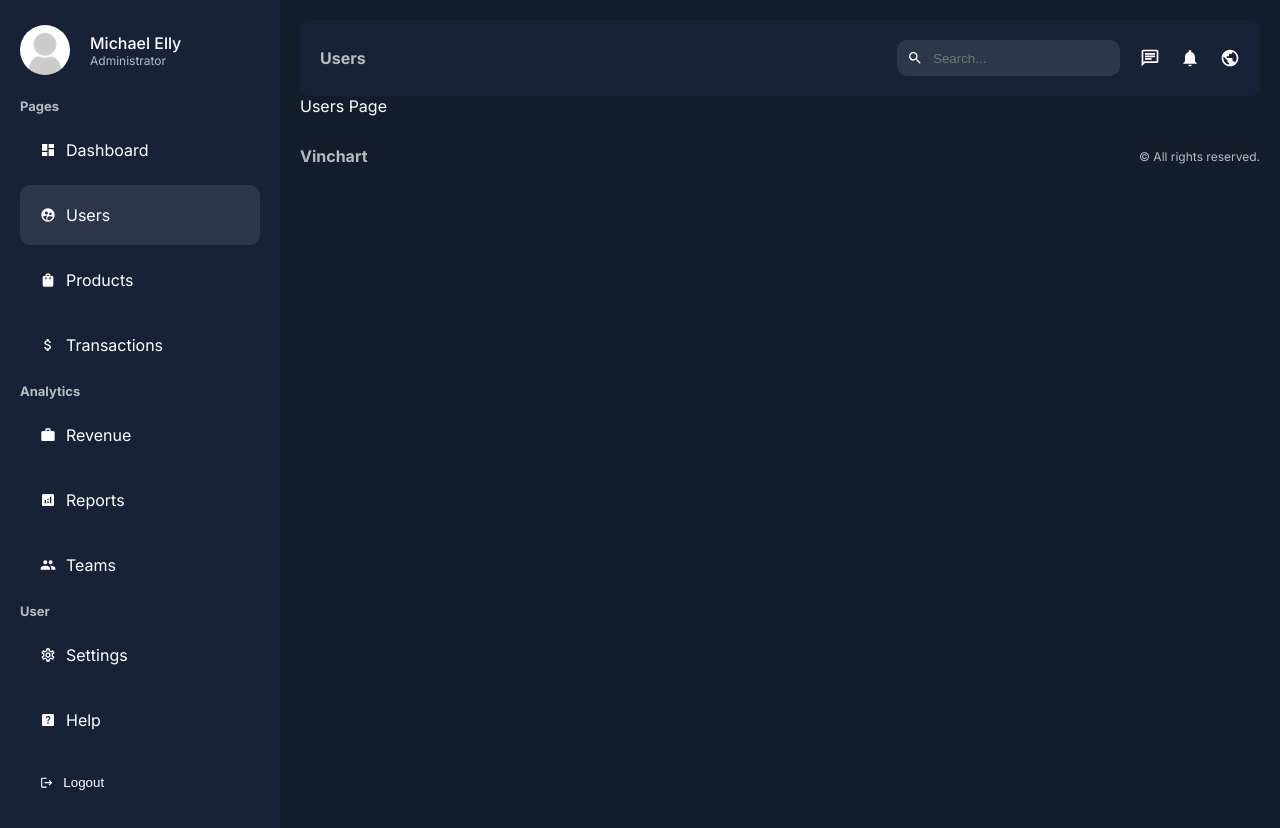
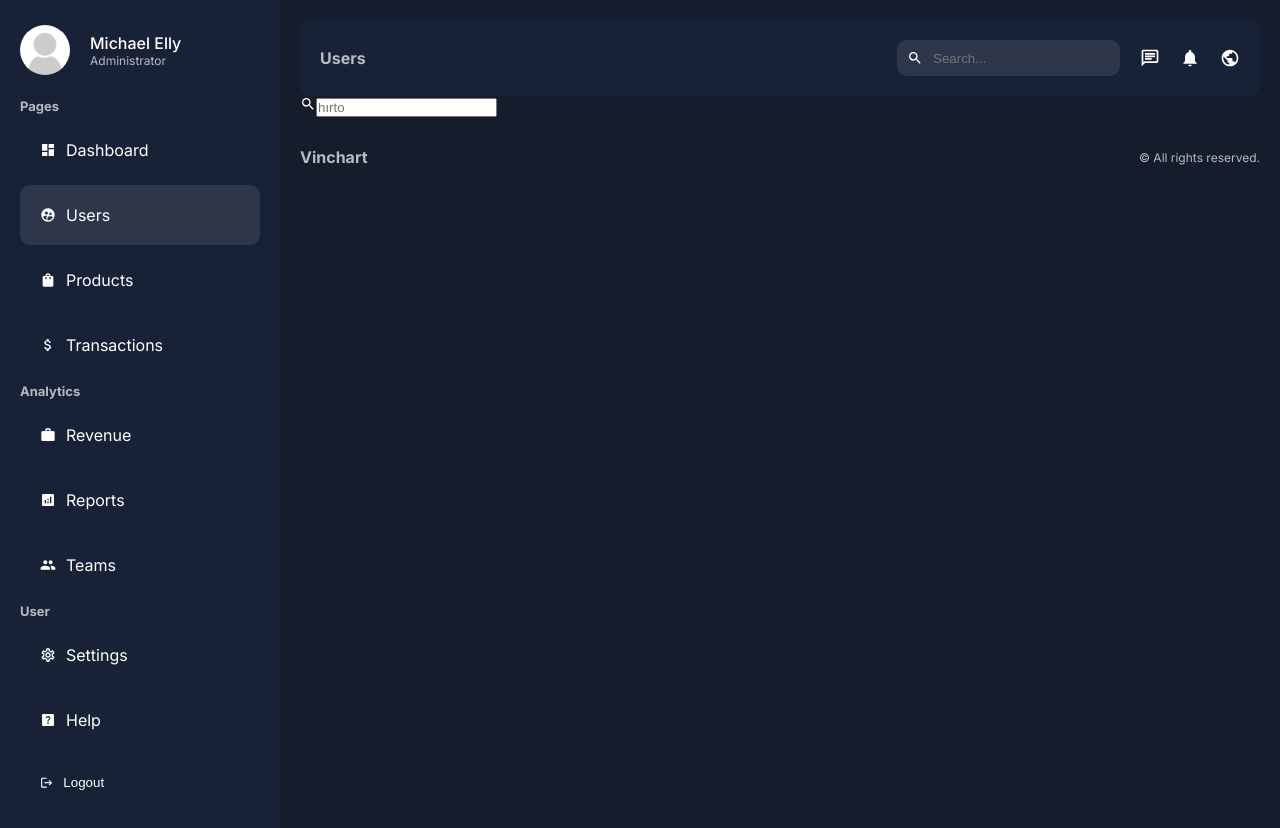
Before and after one commit to mirzasahin/nextjs14-admin-dashboard, a Next.js app: page /dashboard/users in a window 1280 px wide. Built offline with nearby package versions, Linux system fonts and the light colour scheme.

Commit message:
Add search component in users page

```diff
--- a/src/app/dashboard/products/page.jsx
+++ b/src/app/dashboard/products/page.jsx
@@ -1,8 +1,9 @@
 import React from 'react'
+import styles from '@/ui/dashboard/products/products.module.css'
 
 const ProductsPage = () => {
   return (
-    <div>Products Page</div>
+    <div className={styles.container}>Products Page</div>
   )
 }
 
--- a/src/app/dashboard/users/page.jsx
+++ b/src/app/dashboard/users/page.jsx
@@ -1,8 +1,15 @@
 import React from 'react'
+import styles from '@/ui/dashboard/users/users.module.css'
+import Search from '@/ui/dashboard/search/search'
 
 const UsersPage = () => {
   return (
-    <div>Users Page</div>
+    <div className={styles.container}>
+      <div className={styles.top}>
+        <Search placeholder="hırto" />
+      </div>
+      <table className={styles.table}></table>
+    </div>
   )
 }
 
--- a/src/ui/dashboard/rightbar/rightbar.module.css
+++ b/src/ui/dashboard/rightbar/rightbar.module.css
@@ -1,5 +1,5 @@
 .container {
-  position: fixed;
+ /*  position: fixed; */
 }
 
 .item {
--- /dev/null
+++ b/src/ui/dashboard/search/search.jsx
@@ -0,0 +1,14 @@
+import React from 'react'
+import styles from './search.module.css'
+import { MdSearch } from 'react-icons/md'
+
+const Search = ({placeholder}) => {
+  return (
+    <div className={styles.container}>
+        <MdSearch />
+        <input type="text" placeholder={placeholder} />
+    </div>
+  )
+}
+
+export default Search
```
Also changed, not shown: src/ui/dashboard/products/products.jsx (added, +9 -0 lines), src/ui/dashboard/users/users.jsx (added, +9 -0 lines), src/ui/dashboard/products/products.module.css (added), src/ui/dashboard/search/search.module.css (added), src/ui/dashboard/users/users.module.css (added).
